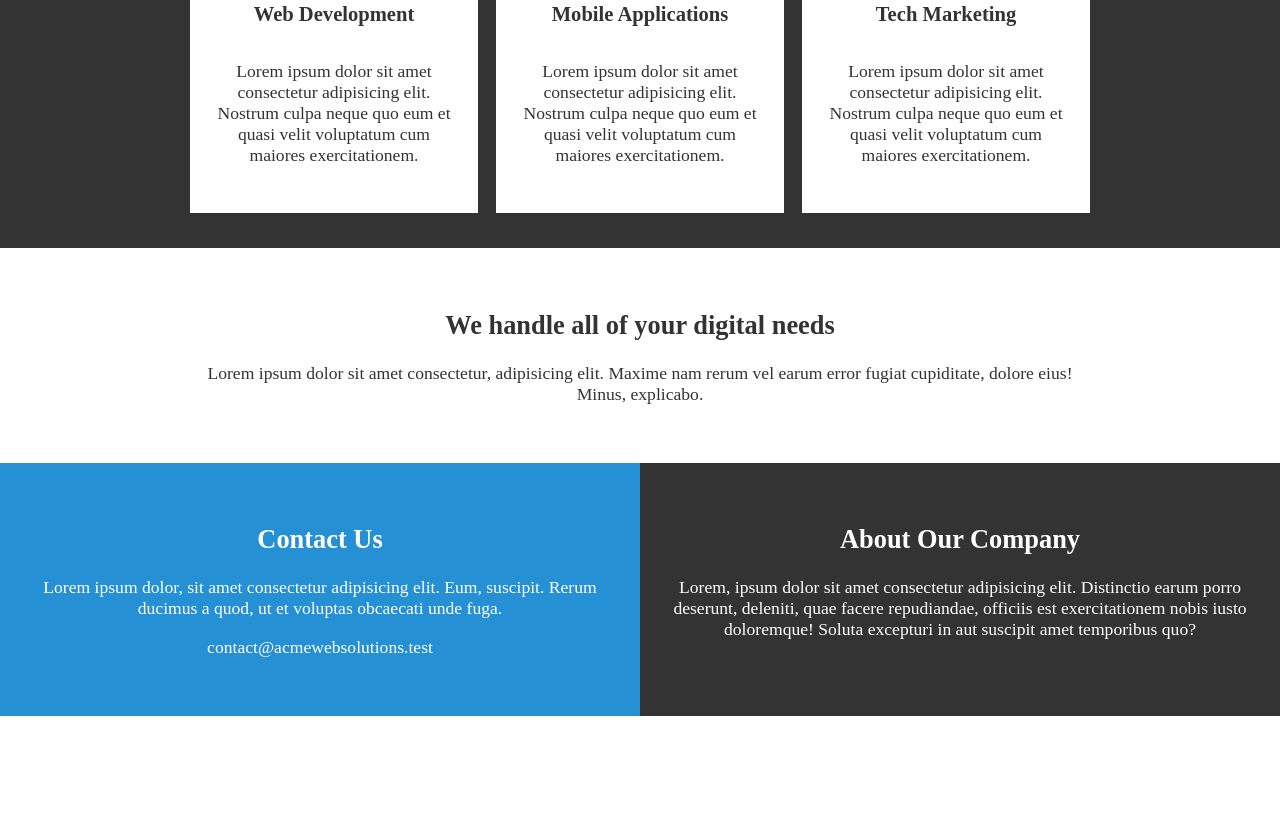
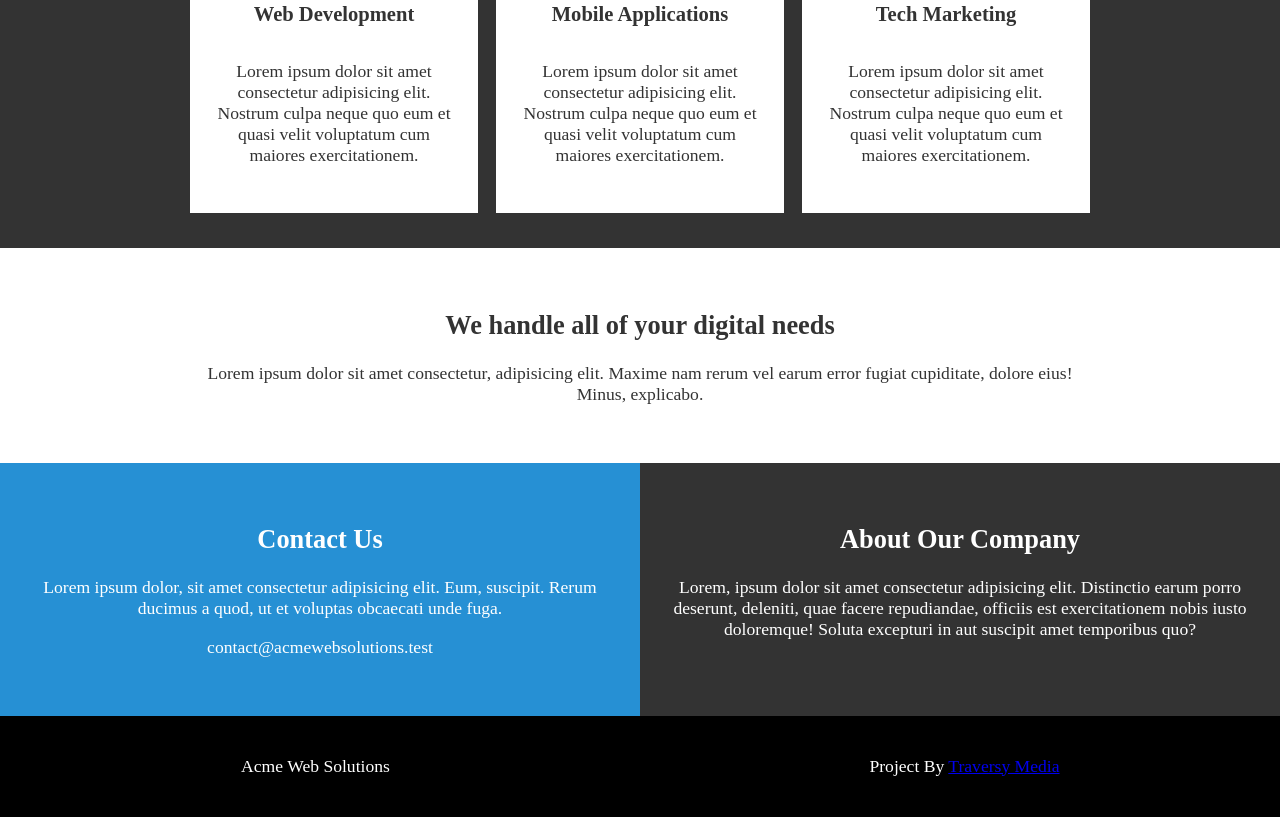
Before and after one commit to FOZsmoke/home-work-css-styles, a plain HTML site: page index.html in a window 1280 px wide. Shown: the part 972-1789 px from the top of the page. Before the commit the page ends 1688 px from the top, so only its background shows below. Drawn offline with Linux system fonts and the light colour scheme.

Commit message:
add footer

```diff
--- a/css/styles.css
+++ b/css/styles.css
@@ -105,3 +105,9 @@ h1{
 .dark-gray{
     background: #333;
 }
+ footer{
+    background: #000;
+    color: #fff;
+    padding: 40px 0;
+    columns: 2;
+}
--- a/index.html
+++ b/index.html
@@ -66,6 +66,12 @@
 
         </div>
     </section>
+    <footer class="text-center">
+        <div>Acme Web Solutions</div>
+        <div>Project By
+            <a href="https://traversymedia.com/">Traversy Media</a>
+        </div>
+    </footer>
 
 
 
```
